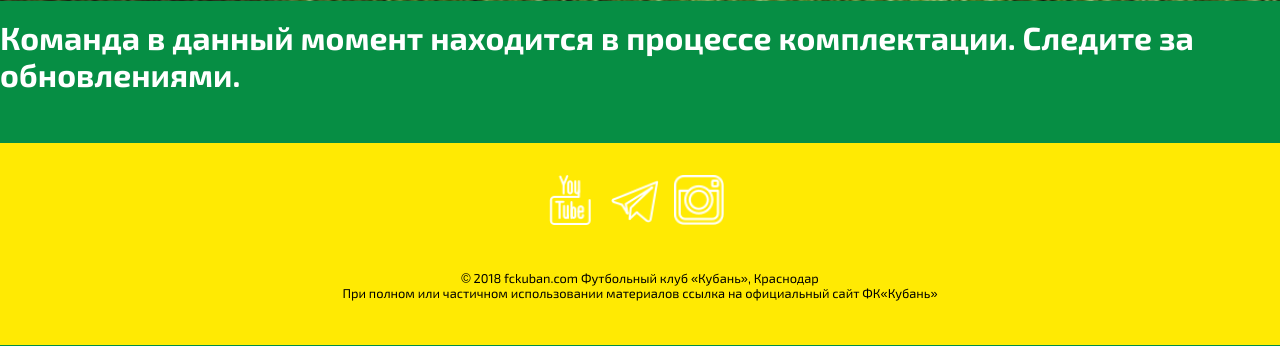
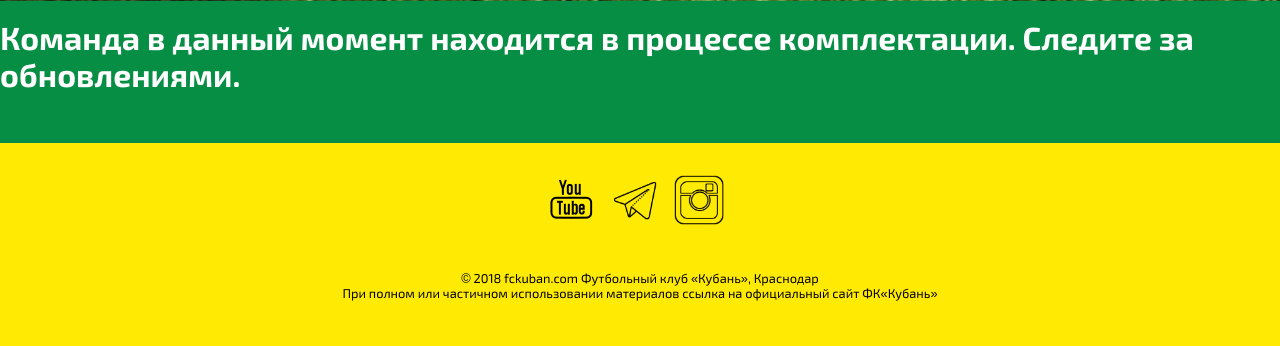
Before and after one commit to fcke1832/fckuban, a Django app: page /team/all_team/ in a window 1280 px wide. Shown: the part 876-1222 px from the top of the page. Run offline with Django 3.2, Linux system fonts and the light colour scheme; data that the repository does not hold is empty; some libraries are stand-ins or nearby versions.

Commit message:
added black icons in footer

```diff
--- a/fckuban/templates/footer.html
+++ b/fckuban/templates/footer.html
@@ -7,9 +7,9 @@
         <a href=""><img src="{% static 'images/facebook.png' %}"></a>
         {% endcomment %}
 
-        <a href="{{ youtube_channel }}" target="_blank"><img src="{% static 'images/youtube.png' %}"></a>
-        <a href="{{ telegram_channel }}" target="_blank"><img src="{% static 'images/telegram.png' %}"></a>
-        <a href="{{ instagram_link }}" target="_blank"><img src="{% static 'images/instagram.png' %}"></a>
+        <a href="{{ youtube_channel }}" target="_blank"><img src="{% static 'images/youtube-icon.png' %}"></a>
+        <a href="{{ telegram_channel }}" target="_blank"><img src="{% static 'images/telegram-app-80.png' %}"></a>
+        <a href="{{ instagram_link }}" target="_blank"><img src="{% static 'images/instagram-icon.png' %}"></a>
     </div>
     <p>© 2018 fckuban.com Футбольный клуб «Кубань», Краснодар<br>
         При полном или частичном использовании материалов ссылка на официальный сайт ФК«Кубань»
```
